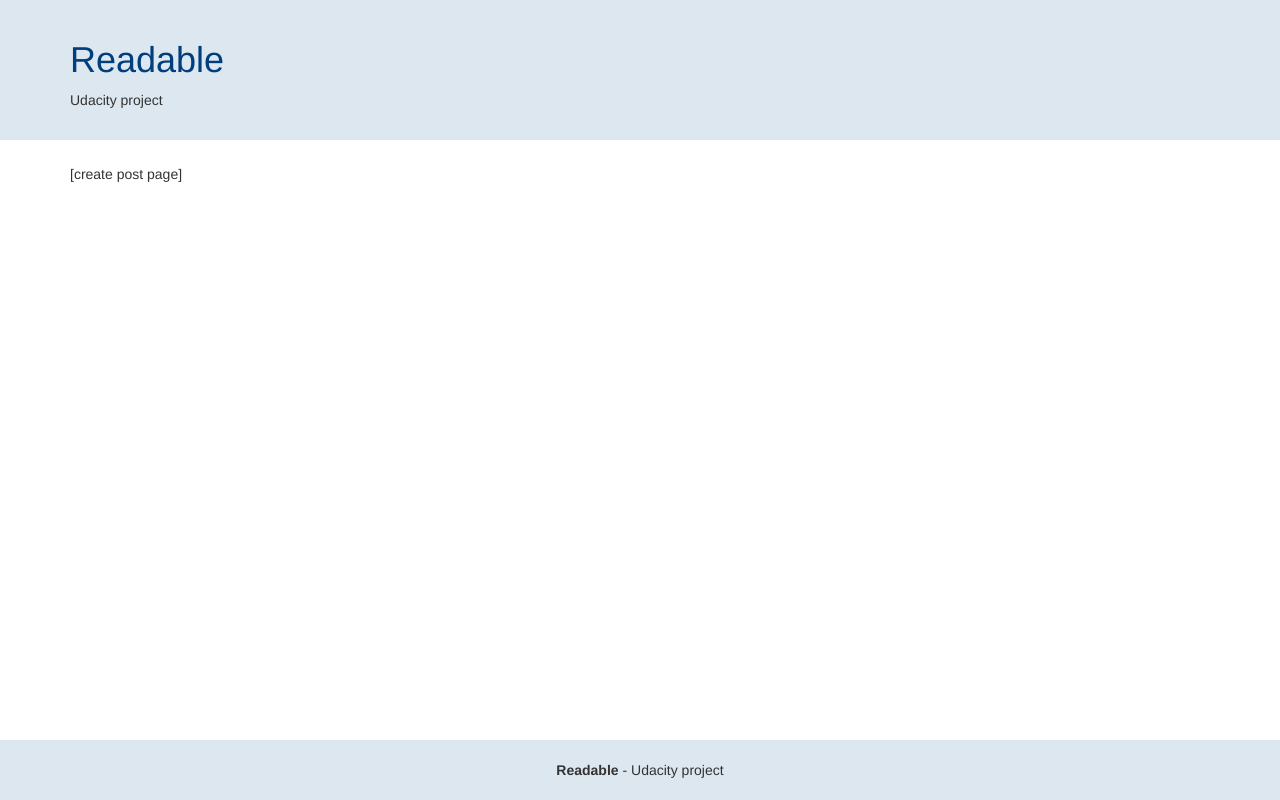
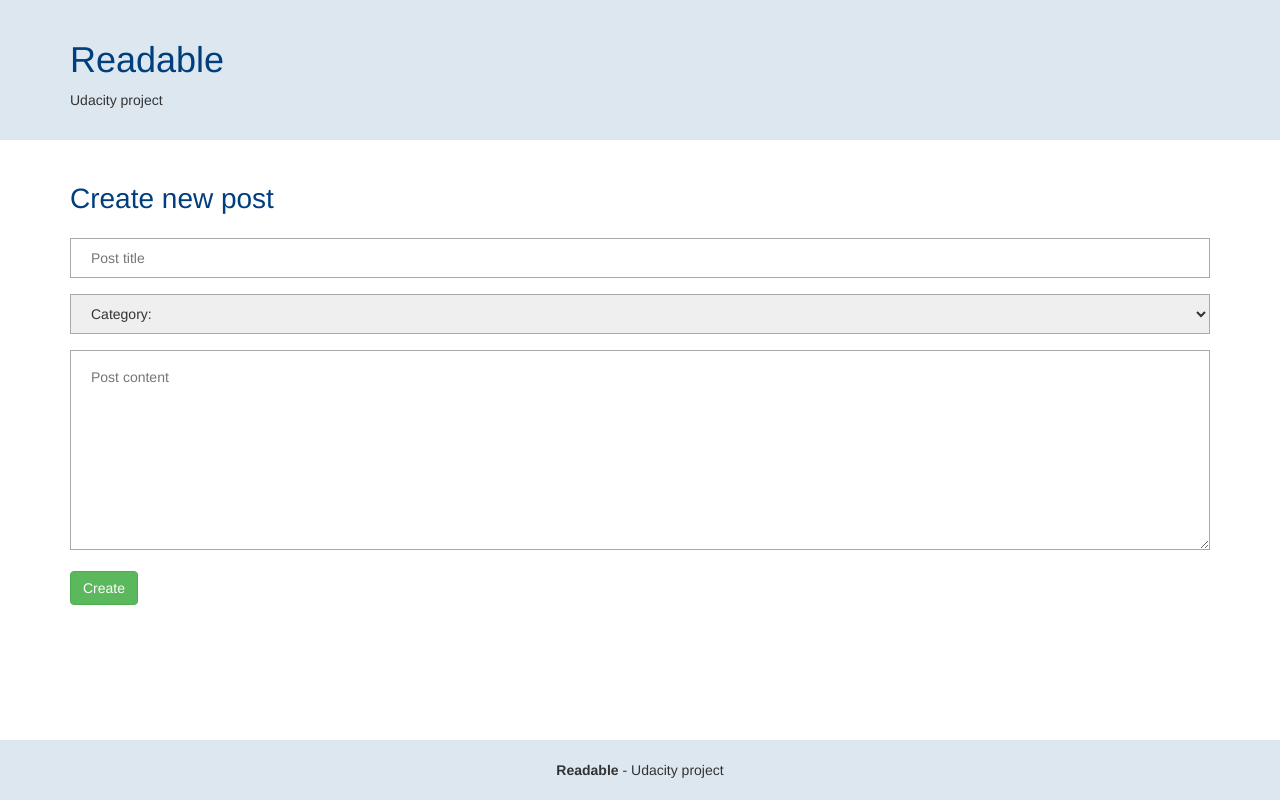
Before and after one commit to chausme/reactnd-project-readable, a React (Create React App) app: page /create in a window 1280 px wide. Built offline with nearby package versions, Linux system fonts and the light colour scheme; no server answers.

Commit message:
Add create post functionality Round 1

```diff
--- a/src/components/CreatePost.js
+++ b/src/components/CreatePost.js
@@ -1,15 +1,42 @@
 import React, { Component } from 'react';
+import { Redirect } from 'react-router'
 
 class CreatePost extends Component {
 
   render() {
+
+    const {onCreate, onChange, fromRedirect} = this.props
 
     return(
 
       <section className="row create-post">
 
         <div className="col-xs-12">
-          [create post page]
+
+          <h2>Create new post</h2>
+
+          <form onSubmit={(e) => onCreate(e)}>
+            <div className="field">
+              <input type="text" name="title" placeholder="Post title" onChange={(e) => onChange(e)} />
+            </div>
+            <div className="field">
+              <select name="category" onChange={(e) => onChange(e)}>
+                <option>Category:</option>
+                <option>React</option>
+                <option>Redux</option>
+                <option>Udacity</option>
+              </select>
+            </div>
+            <div className="field">
+              <textarea placeholder="Post content" name="body" onChange={(e) => onChange(e)}></textarea>
+            </div>
+            <div className="field">
+              <input type="submit" value="Create" className="btn btn-primary btn-success" />
+            </div>
+          </form>
+          {fromRedirect && (
+            <Redirect to={'/success'}/>
+          )}
         </div>
 
       </section>
--- /dev/null
+++ b/src/components/Success.js
@@ -0,0 +1,18 @@
+import React, { Component } from 'react';
+
+class Success extends Component {
+
+  render() {
+
+    return(
+
+      <div className="col-xs-12">
+        <h2>Yay! Post has been successfully created/updated</h2>
+      </div>
+
+    )
+  }
+
+}
+
+export default Success
--- a/src/containers/App.js
+++ b/src/containers/App.js
@@ -3,12 +3,17 @@
 import Posts from '../components/Posts';
 import CreatePost from '../components/CreatePost';
 import SinglePost from '../components/SinglePost';
+import Success from '../components/Success';
 
 class App extends Component {
 
   state = {
     categories: [],
     posts: [],
+    title: '',
+    body: '',
+    category: '',
+    createPostRedirect: false
   }
 
   componentDidMount() {
@@ -22,6 +27,59 @@
         this.setState({ posts: data })
       })
     })
+  }
+
+  submitPost = (e) => {
+
+    let data = {
+        id: Math.random() * 100,
+        timestamp: Date.now(),
+        title: this.state.title,
+        body: this.state.body,
+        author: 'admin',
+        category: this.state.category
+    }
+
+    let fetchData = {
+        method: 'POST',
+        body: JSON.stringify(data),
+        headers: {
+            'Content-Type': 'application/json',
+            'Authorization': 'dmfR05SBzsxn30'
+        }
+    }
+
+    fetch('http://localhost:5001/posts', fetchData)
+    .then(response => {
+     return response.json().then(data => {
+       if (response.ok) {
+         this.setState({ createPostRedirect: true })
+         fetch('http://localhost:5001/posts', { headers: { 'Authorization': 'dmfR05SBzsxn30' }}).then((data) => {
+           data.json().then((data) => {
+             this.setState({ posts: data })
+           })
+         })
+         return data;
+       } else {
+         return Promise.reject({status: response.status, data});
+       }
+     });
+    }).catch(error => console.log('error is', error));
+
+    e.preventDefault();
+
+  }
+
+  updateField = (e) => {
+
+    let fieldValue = e.target.value;
+
+    this.setState({ [e.target.name]:fieldValue })
+
+    console.log(this.state);
+
+    e.preventDefault();
+
   }
 
   render() {
@@ -43,7 +101,12 @@
           <div className="container">
 
             <Switch>
-              <Route exact path='/create' component={CreatePost} />
+            <Route exact path='/success' render={() => (
+              <Success />
+            )}/>
+              <Route exact path='/create' render={() => (
+                <CreatePost onCreate={this.submitPost} onChange={this.updateField} fromRedirect={this.state.createPostRedirect} />
+              )}/>
               <Route exact path='/:category?' render={() => (
                 <Posts categories={this.state.categories} posts={this.state.posts} />
               )}/>
--- a/src/index.scss
+++ b/src/index.scss
@@ -63,6 +63,12 @@
   color: $blue;
 }
 
+h2 {
+  color: $blue;
+  font-size: 2em;
+  margin-bottom: 24px;
+}
+
 header {
   background: $blue-vlight;
   padding: 20px 0;
@@ -111,6 +117,10 @@
   &:last-child {
     border-bottom: none;
   }
+
+  h2 {
+    display: inline-block;
+  }
 }
 
 .sort {
@@ -131,6 +141,29 @@
   span {
     margin-right: 32px;
   }
+}
+
+input[type="text"],
+textarea,
+select {
+  padding: 0 20px;
+  width: 100%;
+  height: 40px;
+  border: 1px $grey solid;
+}
+
+textarea {
+  height: 200px;
+  padding: 16px 20px;
+}
+
+select {
+  padding-left: 16px;
+  padding-right: 16px;
+}
+
+.field {
+  margin-bottom: 16px;
 }
 
 .comments {
```
Also changed, not shown: 1 other file (tests, documents, lock files or other folders).
